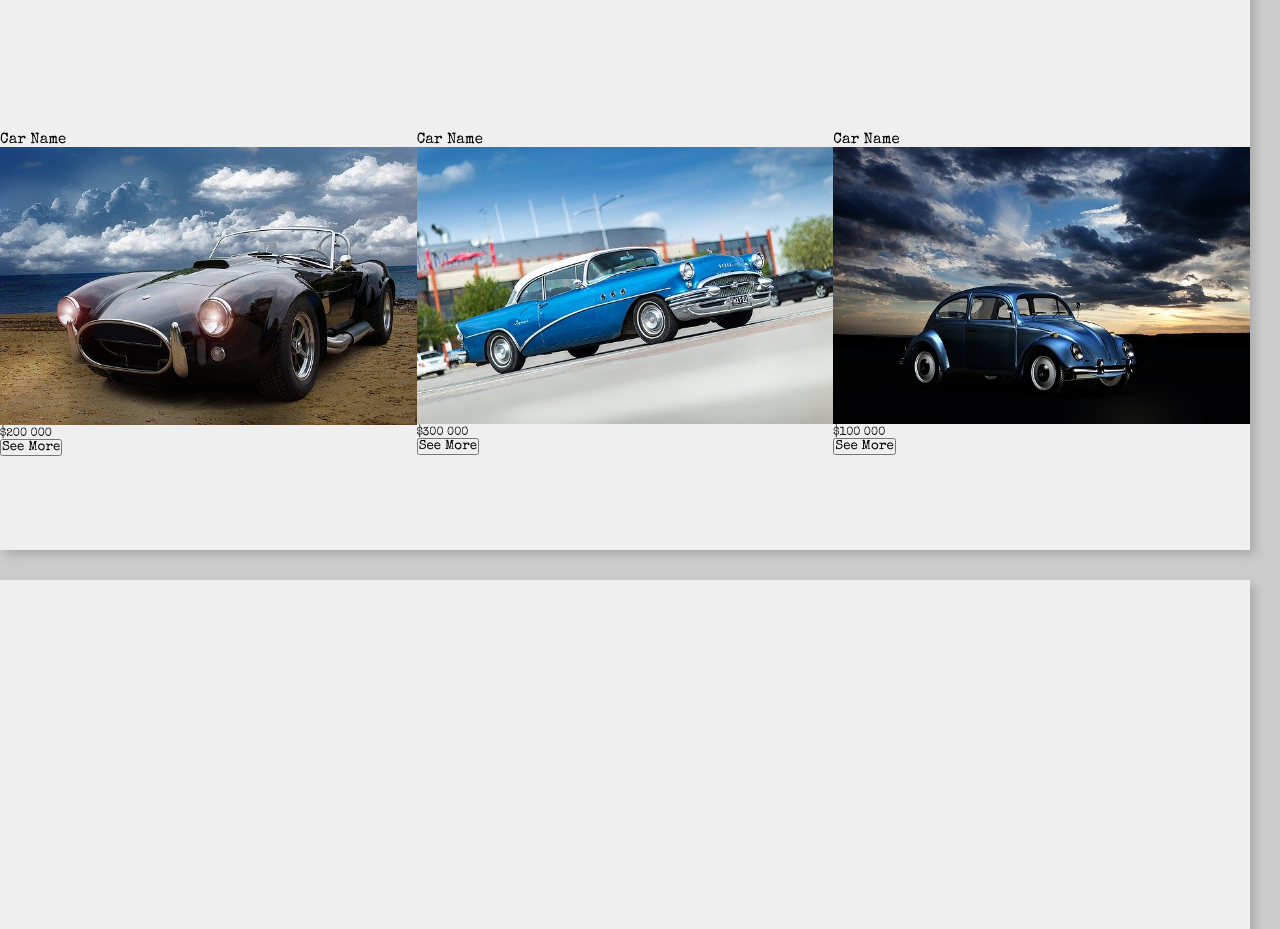
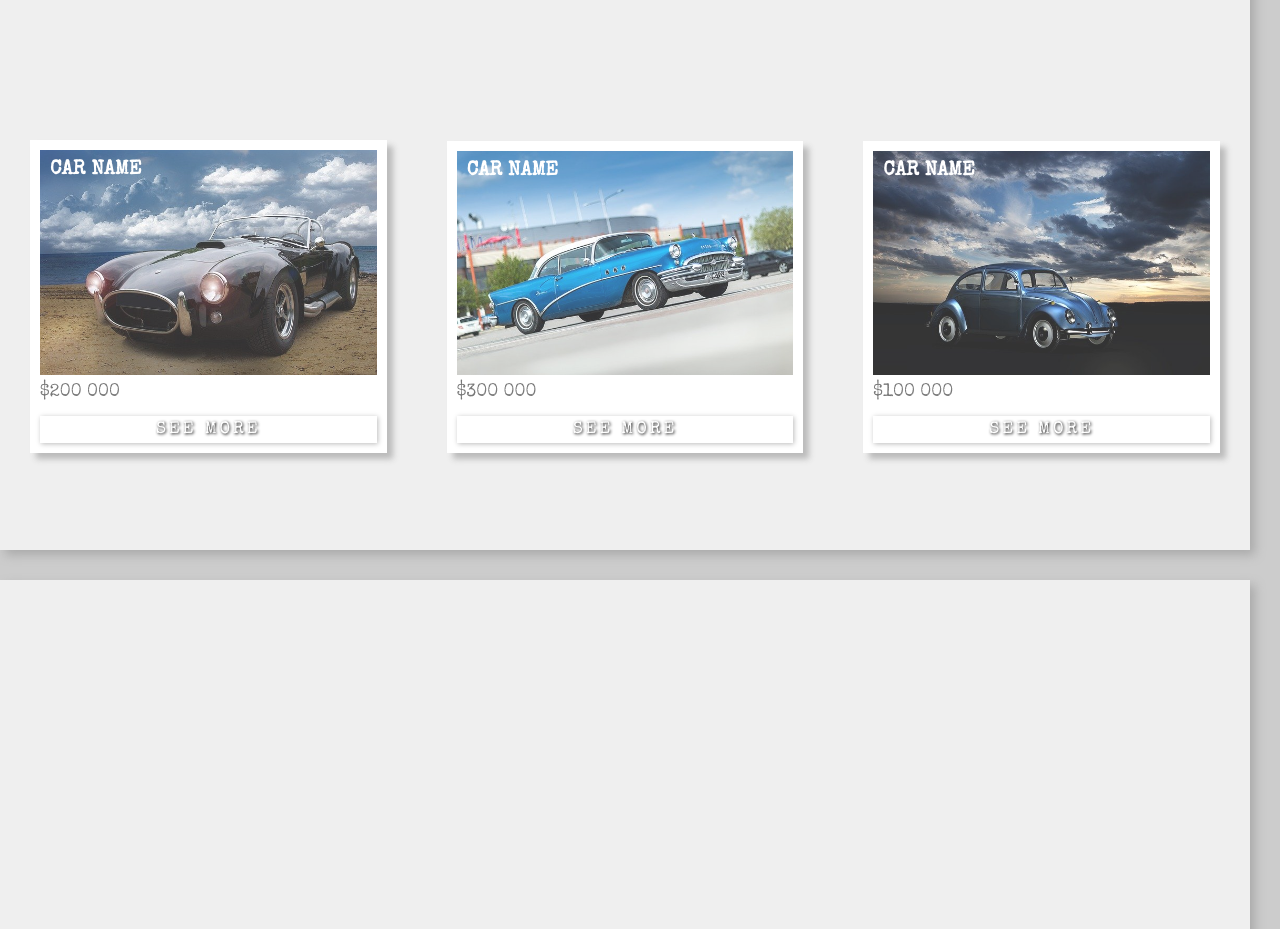
Before and after one commit to methmiranasinghe/My-Classic-Cars, a plain HTML site: page index.html in a window 1280 px wide. Shown: the part 1080-2009 px from the top of the page. Drawn offline with nearby package versions, Linux system fonts and the light colour scheme.

Commit message:
popular cars section styles

```diff
--- a/style.css
+++ b/style.css
@@ -161,12 +161,62 @@
 }
 .card{
     width: 50rem;
+    margin: 0 3rem;
+    background-color: #fff;
+    padding: 1rem;
+    box-shadow: 0.6rem 0.6rem 0.6rem #bbb;
+    position: relative;
+    transition: box-shadow 0.5s;
+}
+
+.card:hover{
+    box-shadow: 0.8rem 0.8rem 0.8rem #bbb;
+}
+
+.car-name{
+    font-size: 2rem;
+    font-weight: 600;
+    text-transform: uppercase;
+    color: #fff;
+    position: absolute;
+    top: 2rem;
+    left: 2rem;
+    z-index: 10;
 }
 
 .card-img{
     width: 100%;
+    opacity: 0.8;
+    transition: opacity 0.5s;
+}
+
+.card:hover .card-img{
+    opacity: 1;
+}
+
+.car-price{
+    font-size: 1.8rem;
+    color: #777;
+    margin: 0.5rem 0;
 
 }
 
+.card-btn{
+    width: 100%;
+    background-color: #fff;
+    font-size: 1.7rem;
+    letter-spacing:0.3rem;
+    text-transform: uppercase;
+    border: none;
+    margin-top: 1rem;
+    padding: 0.5rem;
+    color: #fff;
+    text-shadow: 0.1rem 0.1rem 0.3rem #000;
+    box-shadow: 0.1rem 0.1rem 0.5rem #bbb;
+    cursor: pointer;
+}
 
+.card-btn:hover{
+    background-color: #000;
+}
   /* End of Section 2 */
```
